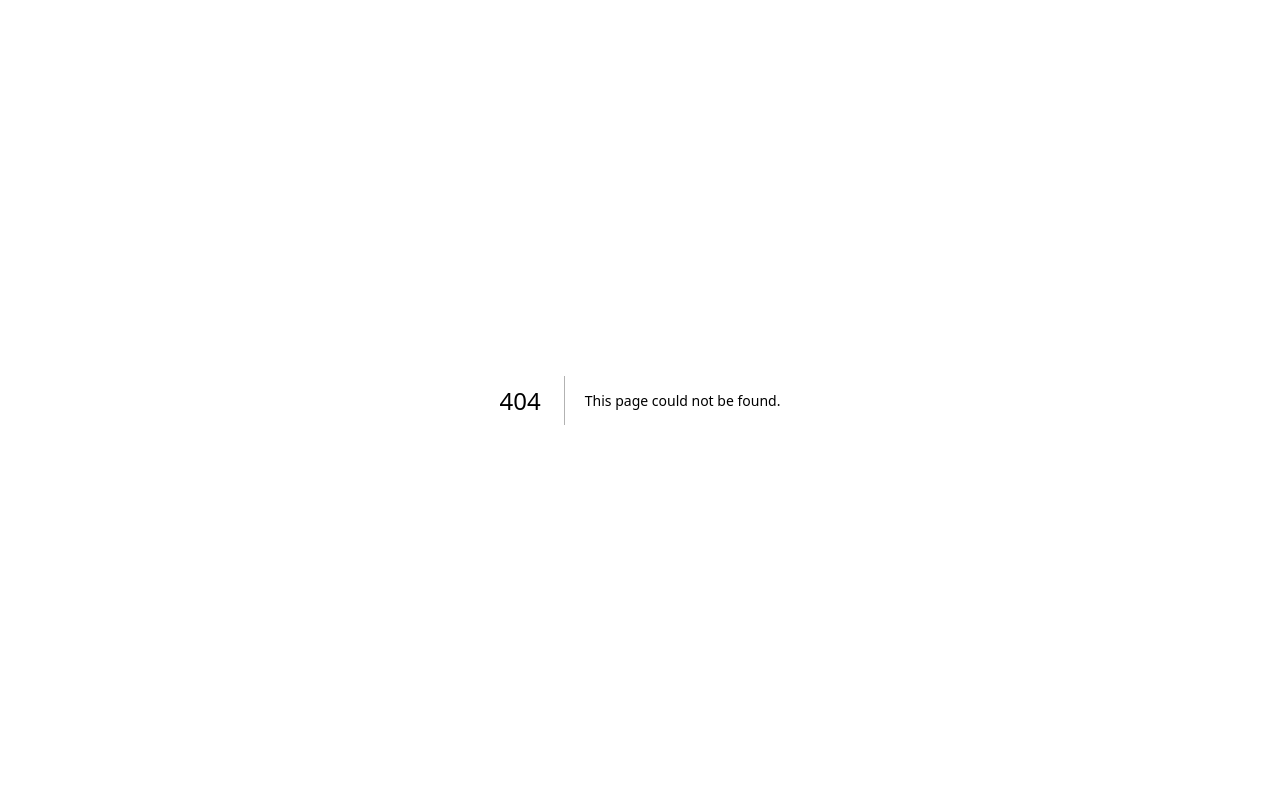
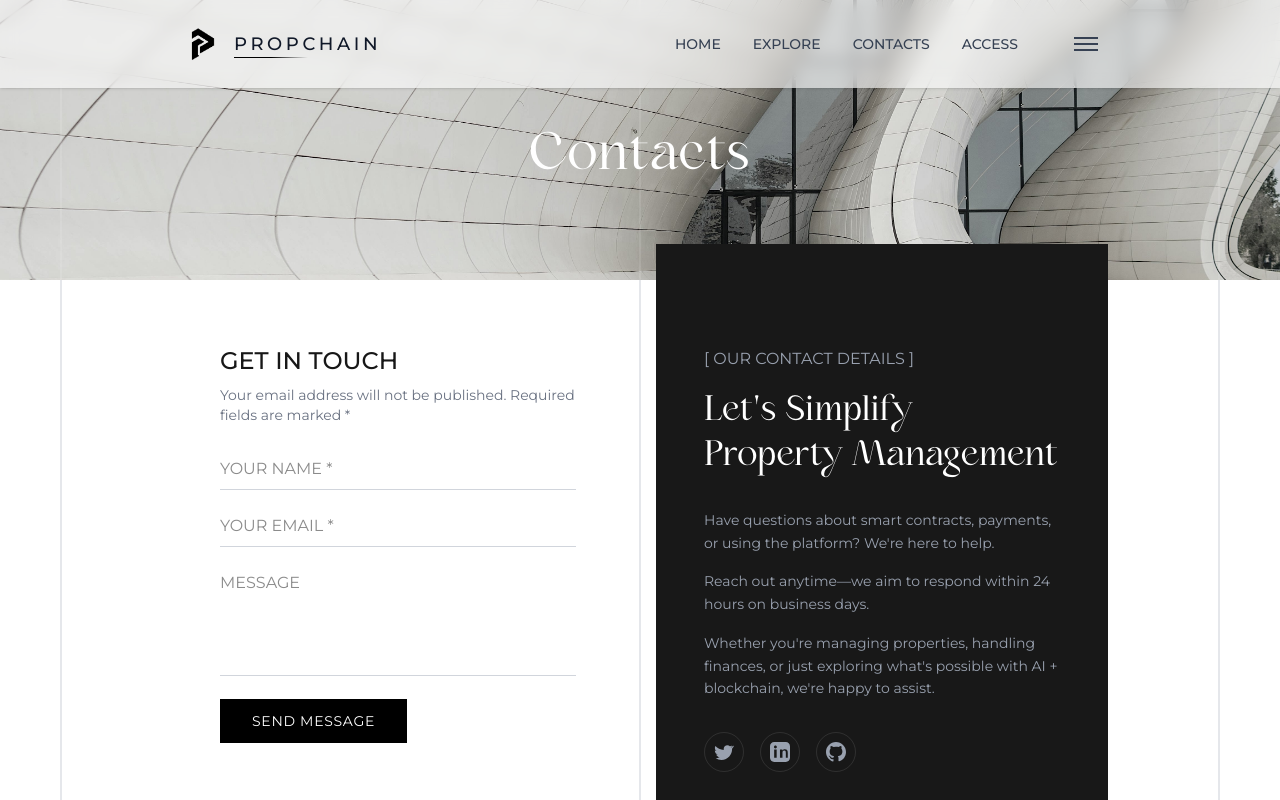
Before and after one commit to ZaneZJ/ETHGlobal-Prague-PropChain, a Next.js app in the folder propchain/: page /contacts in a window 1280 px wide. Before the commit this address had no page. Shown: the top 800 px of the page. Built offline with nearby package versions, Linux system fonts and the light colour scheme.

Commit message:
Added Contacts page

```diff
--- /dev/null
+++ b/propchain/src/app/contacts/page.tsx
@@ -0,0 +1,159 @@
+"use client";
+
+import Image from "next/image";
+import { useState } from "react";
+import Header from "@/components/Header";
+import Footer from "@/components/Footer";
+import { Montserrat } from "next/font/google";
+import "../fonts.css";
+
+const montserrat = Montserrat({ subsets: ["latin"] });
+
+export default function Contacts() {
+  const [formData, setFormData] = useState({
+    name: '',
+    email: '',
+    message: ''
+  });
+
+  const handleSubmit = (e: React.FormEvent) => {
+    e.preventDefault();
+    // Handle form submission here
+    console.log(formData);
+  };
+
+  return (
+    <div className={`min-h-screen relative ${montserrat.className}`}>
+      <Header />
+
+      {/* Hero Section with main4.jpg */}
+      <div className="relative h-[35vh] w-full">
+        <div className="absolute inset-0">
+          <Image
+            src="/images/main1.jpg"
+            alt="Contact Hero"
+            fill
+            className="object-cover"
+            priority
+          />
+        </div>
+        {/* Vertical Lines */}
+        <div className="absolute top-0 left-1/2 -translate-x-1/2 w-[2px] h-full bg-white/10 z-20"></div>
+        <div className="absolute top-0 left-[60px] w-[2px] h-full bg-white/10 z-20"></div>
+        <div className="absolute top-0 right-[60px] w-[2px] h-full bg-white/10 z-20"></div>
+        <div className="relative h-full flex items-center justify-center z-20">
+          <h1 className="text-3xl sm:text-4xl md:text-5xl mb-4 sm:mb-6 tracking-wide font-[Kaftan] leading-[1.4] text-white mt-[50px]">Contacts</h1>
+        </div>
+      </div>
+
+      {/* Contact Form Section */}
+      <div className="relative">
+        <div className="container mx-auto px-4 py-16">
+          {/* Vertical Lines - Hidden on mobile */}
+          <div className="hidden sm:block absolute top-0 left-1/2 -translate-x-1/2 w-[2px] h-full bg-gray-200"></div>
+          <div className="hidden sm:block absolute top-0 left-[30px] sm:left-[60px] w-[2px] h-full bg-gray-200"></div>
+          <div className="hidden sm:block absolute top-0 right-[30px] sm:right-[60px] w-[2px] h-full bg-gray-200"></div>
+          <div className="max-w-[75%] mx-auto">
+            <div className="grid grid-cols-1 md:grid-cols-2 gap-8 relative">
+              {/* Left Side - Contact Form */}
+              <div className="bg-white p-8 md:p-12 h-[400px] flex flex-col justify-center relative z-10">
+                <h2 className="text-2xl font-medium mb-2">GET IN TOUCH</h2>
+                <p className="text-sm text-gray-500 mb-6">Your email address will not be published. Required fields are marked *</p>
+
+                <form onSubmit={handleSubmit} className="space-y-4">
+                  <div>
+                    <input
+                      type="text"
+                      placeholder="YOUR NAME *"
+                      className="w-full border-b border-gray-300 py-2 focus:outline-none focus:border-[#ea9800] transition-colors"
+                      value={formData.name}
+                      onChange={(e) => setFormData({...formData, name: e.target.value})}
+                      required
+                    />
+                  </div>
+                  <div>
+                    <input
+                      type="email"
+                      placeholder="YOUR EMAIL *"
+                      className="w-full border-b border-gray-300 py-2 focus:outline-none focus:border-[#ea9800] transition-colors"
+                      value={formData.email}
+                      onChange={(e) => setFormData({...formData, email: e.target.value})}
+                      required
+                    />
+                  </div>
+                  <div>
+                    <textarea
+                      placeholder="MESSAGE"
+                      rows={4}
+                      className="w-full border-b border-gray-300 py-2 focus:outline-none focus:border-[#ea9800] transition-colors resize-none"
+                      value={formData.message}
+                      onChange={(e) => setFormData({...formData, message: e.target.value})}
+                    ></textarea>
+                  </div>
+                  <button
+                    type="submit"
+                    className="bg-black text-white px-8 py-3 text-sm tracking-wider hover:bg-[#ea9800] transition-colors duration-300 mx-auto block md:inline-block"
+                  >
+                    SEND MESSAGE
+                  </button>
+                </form>
+              </div>
+
+              {/* Right Side - Contact Info */}
+              <div className="bg-[#181818] p-8 md:p-12 flex flex-col justify-center relative z-20 mt-[10px] md:mt-[-100px]" style={{ height: '150%' }}>
+                <div>
+                  <p className="text-gray-400 mb-4">[ OUR CONTACT DETAILS ]</p>
+                  <h2 className="text-[2rem] text-white font-[Kaftan] leading-[1.4] mb-8">Let's Simplify Property Management</h2>
+                  <p className="text-gray-400 text-sm leading-relaxed flex flex-col gap-4 mb-8">
+                    <span>Have questions about smart contracts, payments, or using the platform? We're here to help.</span>
+                    <span>Reach out anytime—we aim to respond within 24 hours on business days.</span>
+                    <span>Whether you're managing properties, handling finances, or just exploring what's possible with AI + blockchain, we're happy to assist.</span>
+                  </p>
+                  <div className="flex gap-4">
+                    {/* Twitter/X */}
+                    <a href="https://twitter.com/" target="_blank" rel="noopener noreferrer" aria-label="Twitter" className="w-10 h-10 flex items-center justify-center rounded-full border border-white/10 hover:border-[#ea9800] hover:text-[#ea9800] text-gray-400 transition-colors">
+                      <svg className="w-5 h-5" fill="currentColor" viewBox="0 0 24 24">
+                        <path d="M22.46 5.924c-.793.352-1.646.59-2.542.698a4.48 4.48 0 0 0 1.965-2.475 8.94 8.94 0 0 1-2.828 1.082A4.48 4.48 0 0 0 16.11 4c-2.482 0-4.495 2.013-4.495 4.495 0 .352.04.695.116 1.022C7.728 9.37 4.1 7.6 1.67 4.905a4.48 4.48 0 0 0-.608 2.262c0 1.56.795 2.936 2.006 3.744a4.48 4.48 0 0 1-2.037-.563v.057c0 2.18 1.55 4.002 3.604 4.418a4.5 4.5 0 0 1-2.03.077c.573 1.788 2.24 3.09 4.213 3.125A9.01 9.01 0 0 1 2 19.54a12.73 12.73 0 0 0 6.89 2.02c8.266 0 12.79-6.844 12.79-12.79 0-.195-.004-.39-.013-.583A9.14 9.14 0 0 0 24 4.59a8.98 8.98 0 0 1-2.54.697z"/>
+                      </svg>
+                    </a>
+                    {/* LinkedIn */}
+                    <a href="https://linkedin.com/" target="_blank" rel="noopener noreferrer" aria-label="LinkedIn" className="w-10 h-10 flex items-center justify-center rounded-full border border-white/10 hover:border-[#ea9800] hover:text-[#ea9800] text-gray-400 transition-colors">
+                      <svg className="w-5 h-5" fill="currentColor" viewBox="0 0 24 24">
+                        <path d="M19 0h-14c-2.76 0-5 2.24-5 5v14c0 2.76 2.24 5 5 5h14c2.76 0 5-2.24 5-5v-14c0-2.76-2.24-5-5-5zm-11 19h-3v-10h3v10zm-1.5-11.28c-.97 0-1.75-.79-1.75-1.75s.78-1.75 1.75-1.75 1.75.79 1.75 1.75-.78 1.75-1.75 1.75zm15.5 11.28h-3v-5.6c0-1.34-.03-3.07-1.87-3.07-1.87 0-2.16 1.46-2.16 2.97v5.7h-3v-10h2.88v1.36h.04c.4-.75 1.38-1.54 2.84-1.54 3.04 0 3.6 2 3.6 4.59v5.59z"/>
+                      </svg>
+                    </a>
+                    {/* GitHub */}
+                    <a href="https://github.com/" target="_blank" rel="noopener noreferrer" aria-label="GitHub" className="w-10 h-10 flex items-center justify-center rounded-full border border-white/10 hover:border-[#ea9800] hover:text-[#ea9800] text-gray-400 transition-colors">
+                      <svg className="w-5 h-5" fill="currentColor" viewBox="0 0 24 24">
+                        <path d="M12 0C5.37 0 0 5.37 0 12c0 5.3 3.438 9.8 8.205 11.387.6.113.82-.263.82-.582 0-.288-.012-1.243-.018-2.25-3.338.726-4.042-1.61-4.042-1.61-.546-1.387-1.333-1.756-1.333-1.756-1.09-.745.083-.729.083-.729 1.205.085 1.84 1.237 1.84 1.237 1.07 1.834 2.807 1.304 3.492.997.108-.775.418-1.305.762-1.606-2.665-.304-5.466-1.332-5.466-5.93 0-1.31.468-2.38 1.236-3.22-.124-.303-.535-1.523.117-3.176 0 0 1.008-.322 3.3 1.23a11.5 11.5 0 0 1 3.003-.404c1.02.005 2.047.138 3.003.404 2.29-1.552 3.297-1.23 3.297-1.23.653 1.653.242 2.873.12 3.176.77.84 1.235 1.91 1.235 3.22 0 4.61-2.803 5.624-5.475 5.921.43.37.823 1.102.823 2.222 0 1.606-.015 2.898-.015 3.293 0 .322.216.699.825.58C20.565 21.796 24 17.297 24 12c0-6.63-5.373-12-12-12z"/>
+                      </svg>
+                    </a>
+                  </div>
+                </div>
+              </div>
+            </div>
+          </div>
+        </div>
+      </div>
+
+      {/* Bottom Section with Pattern */}
+      <div className="relative h-[30vh] w-full" style={{marginBottom: '-80px'}}>
+        <div className="absolute inset-0">
+          <Image
+            src="/images/main2.jpg"
+            alt="Background Pattern"
+            fill
+            className="object-cover"
+          />
+        </div>
+        {/* Vertical Lines - Hidden on mobile */}
+        <div className="hidden sm:block absolute top-0 left-1/2 -translate-x-1/2 w-[2px] h-full bg-white/10 z-20"></div>
+        <div className="hidden sm:block absolute top-0 left-[60px] w-[2px] h-full bg-white/10 z-20"></div>
+        <div className="hidden sm:block absolute top-0 right-[60px] w-[2px] h-full bg-white/10 z-20"></div>
+      </div>
+
+      {/* Final Section */}
+      <Footer />
+    </div>
+  );
+}
--- a/propchain/src/components/Header.tsx
+++ b/propchain/src/components/Header.tsx
@@ -32,7 +32,7 @@ const Header = () => {
         <nav className="hidden md:flex gap-8 text-sm font-medium text-gray-700 uppercase" style={{ marginRight: '150px' }}>
           <Link href="/" className="transition-colors duration-200 hover:text-yellow-600">Home</Link>
           <Link href="/explore" className="transition-colors duration-200 hover:text-yellow-600">Explore</Link>
-          <Link href="#" className="transition-colors duration-200 hover:text-yellow-600">Contacts</Link>
+          <Link href="/contacts" className="transition-colors duration-200 hover:text-yellow-600">Contacts</Link>
           <Link href="#" className="transition-colors duration-200 hover:text-yellow-600">Access</Link>
           <button
             type="button"
@@ -71,7 +71,7 @@ const Header = () => {
           <Link href="/explore" className="text-white mb-4 transition-all duration-400 hover:text-yellow-600 text-sm md:text-base tracking-[0.2em] font-medium uppercase" style={{ fontFamily: 'Montserrat, sans-serif' }}>
             EXPLORE
           </Link>
-          <Link href="#" className="text-white mb-4 transition-all duration-400 hover:text-yellow-600 text-sm md:text-base tracking-[0.2em] font-medium uppercase" style={{ fontFamily: 'Montserrat, sans-serif' }}>
+          <Link href="/contacts" className="text-white mb-4 transition-all duration-400 hover:text-yellow-600 text-sm md:text-base tracking-[0.2em] font-medium uppercase" style={{ fontFamily: 'Montserrat, sans-serif' }}>
             CONTACTS
           </Link>
           <Link href="#" className="text-white mb-4 transition-all duration-400 hover:text-yellow-600 text-sm md:text-base tracking-[0.2em] font-medium uppercase" style={{ fontFamily: 'Montserrat, sans-serif' }}>
```
